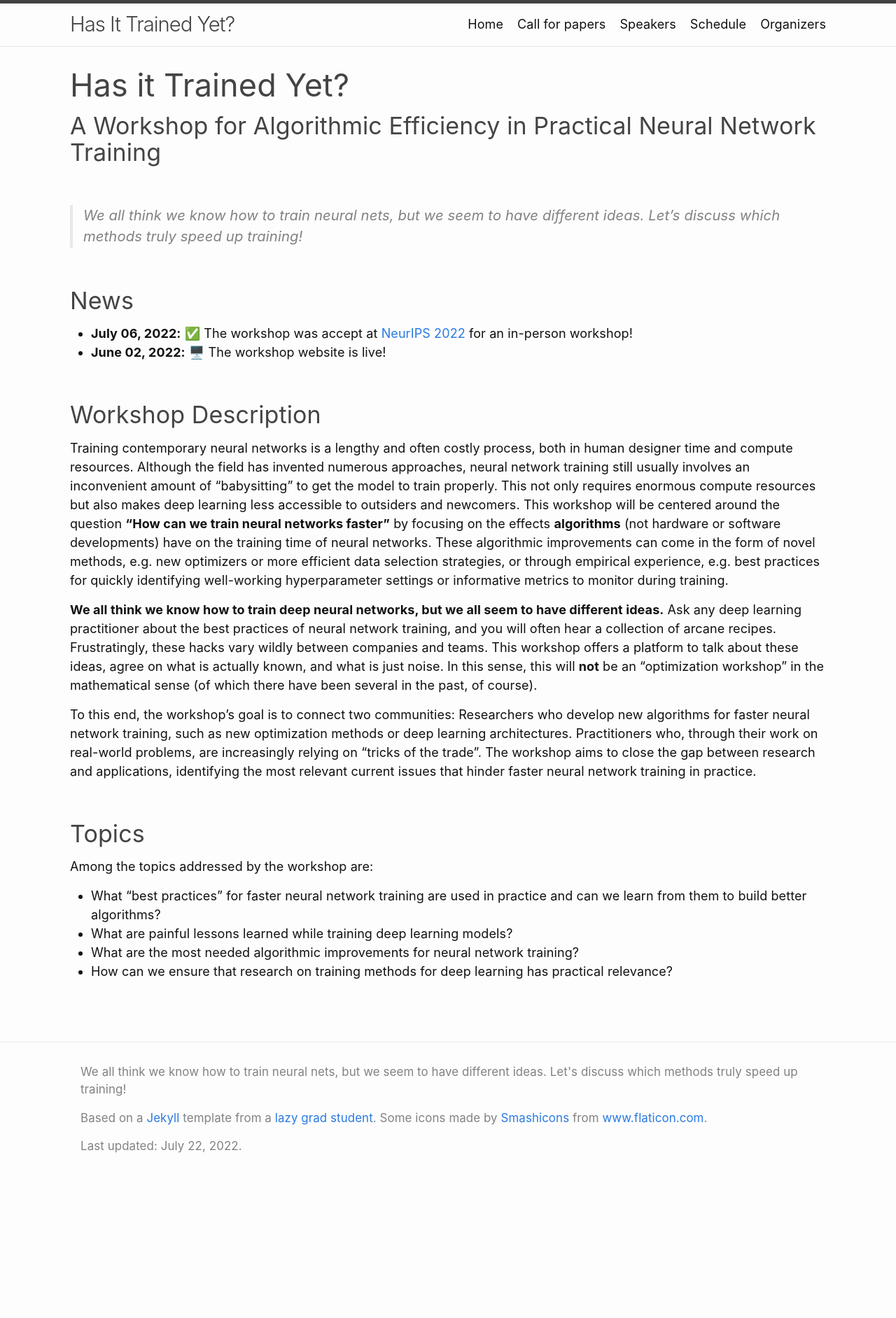
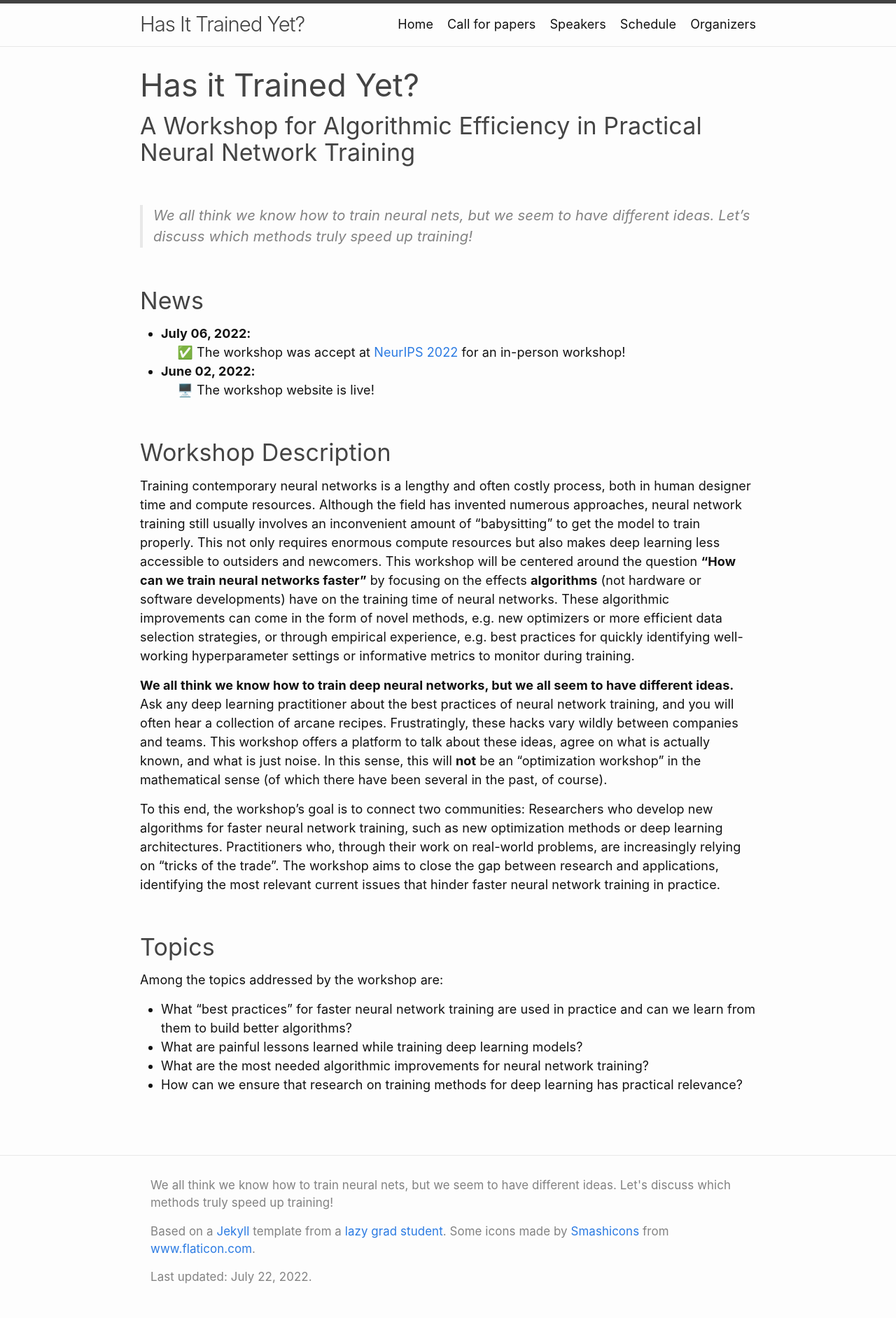
Before and after one commit to hity-workshop/NeurIPS2022, a Jekyll site: the page built from docs/index.md, in a window 1280 px wide. Shown: the whole page at 70% size. Built offline with Jekyll 4.4.1, drawn with Linux system fonts in a browser that asks for light colours; before the commit the page ends 1696 px from its top, so only the background shows below that.

Commit message:
Style changes

```diff
--- a/docs/_layouts/organizers.html
+++ b/docs/_layouts/organizers.html
@@ -11,7 +11,7 @@ layout: default
 	{{ content }}
 
 	<div class="post-content;">
-		<table style="border-collapse: collapse; border: none; width: 70%; margin-left: auto; margin-right: auto;">
+		<table style="border-collapse: collapse; border: none; width: 80%; margin-left: auto; margin-right: auto;">
 			{% for organizer in site.organizers %}
 			<tr style="border: none;">
 				<td style="border: none;">
--- a/docs/_layouts/schedule.html
+++ b/docs/_layouts/schedule.html
@@ -11,7 +11,7 @@ layout: default
 	{{ content }}
 
 	<div class="post-content">
-		<table style="width: 70%; margin-left: auto; margin-right: auto;">
+		<table style="width: 90%; margin-left: auto; margin-right: auto;">
 			{% for scheduleitem in site.schedule %}
 			<tr>
 				<td>
--- a/docs/_layouts/speakers.html
+++ b/docs/_layouts/speakers.html
@@ -11,7 +11,7 @@ layout: default
 	{{ content }}
 
 	<div class="post-content">
-		<table style="border-collapse: collapse; border: none; width: 70%; margin-left: auto; margin-right: auto;">
+		<table style="border-collapse: collapse; border: none; width: 80%; margin-left: auto; margin-right: auto;">
 			{% for speaker in site.speakers %}
 			<tr style="border: none;">
 				<td style="border: none;">
--- a/docs/_sass/minima/initialize.scss
+++ b/docs/_sass/minima/initialize.scss
@@ -14,7 +14,7 @@ $spacing-unit: 30px !default;
 $table-text-align: left !default;
 
 // Width of the content area
-$content-width: 1200px !default;
+$content-width: 1000px !default;
 
 $on-palm: 600px !default;
 $on-laptop: 800px !default;
--- a/docs/assets/css/workshop.css
+++ b/docs/assets/css/workshop.css
@@ -17,8 +17,8 @@ div.speaker p.speaker-bio {
 }
 
 .people-pic {
-  max-width: 150px;
-  max-height: 150px;
+  max-width: 100px;
+  max-height: 100px;
   border-radius: 50%;
   padding: 0;
 }
--- a/docs/index.md
+++ b/docs/index.md
@@ -19,8 +19,10 @@ layout: home
 
 ### News
 
-- **July 06, 2022:**  ✅ The workshop was accept at [NeurIPS 2022](https://nips.cc/) for an in-person workshop!
-- **June 02, 2022:**  🖥️ The workshop website is live!
+- **July 06, 2022:**\
+  &emsp; ✅ The workshop was accept at [NeurIPS 2022](https://nips.cc/) for an in-person workshop!
+- **June 02, 2022:** \
+  &emsp; 🖥️ The workshop website is live!
 
 &nbsp;
 
```
